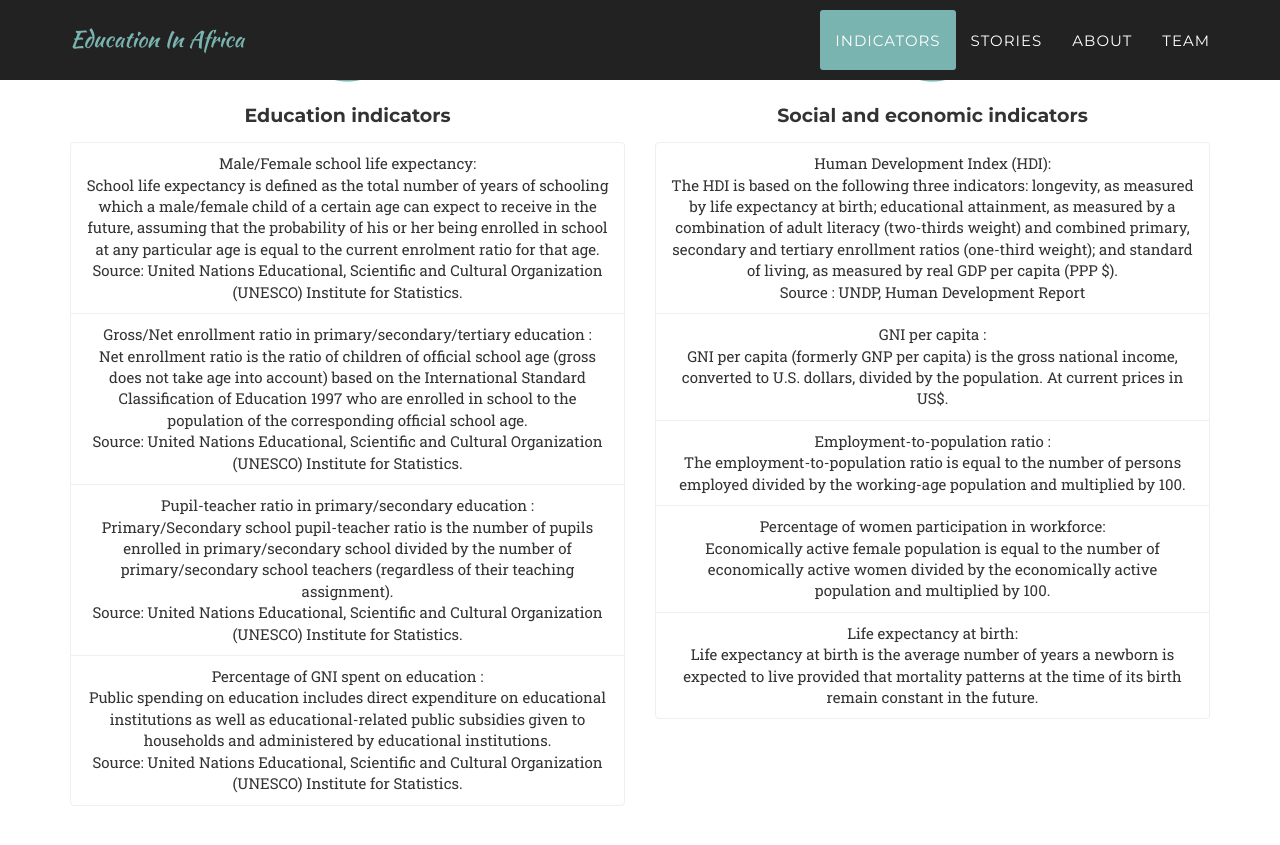
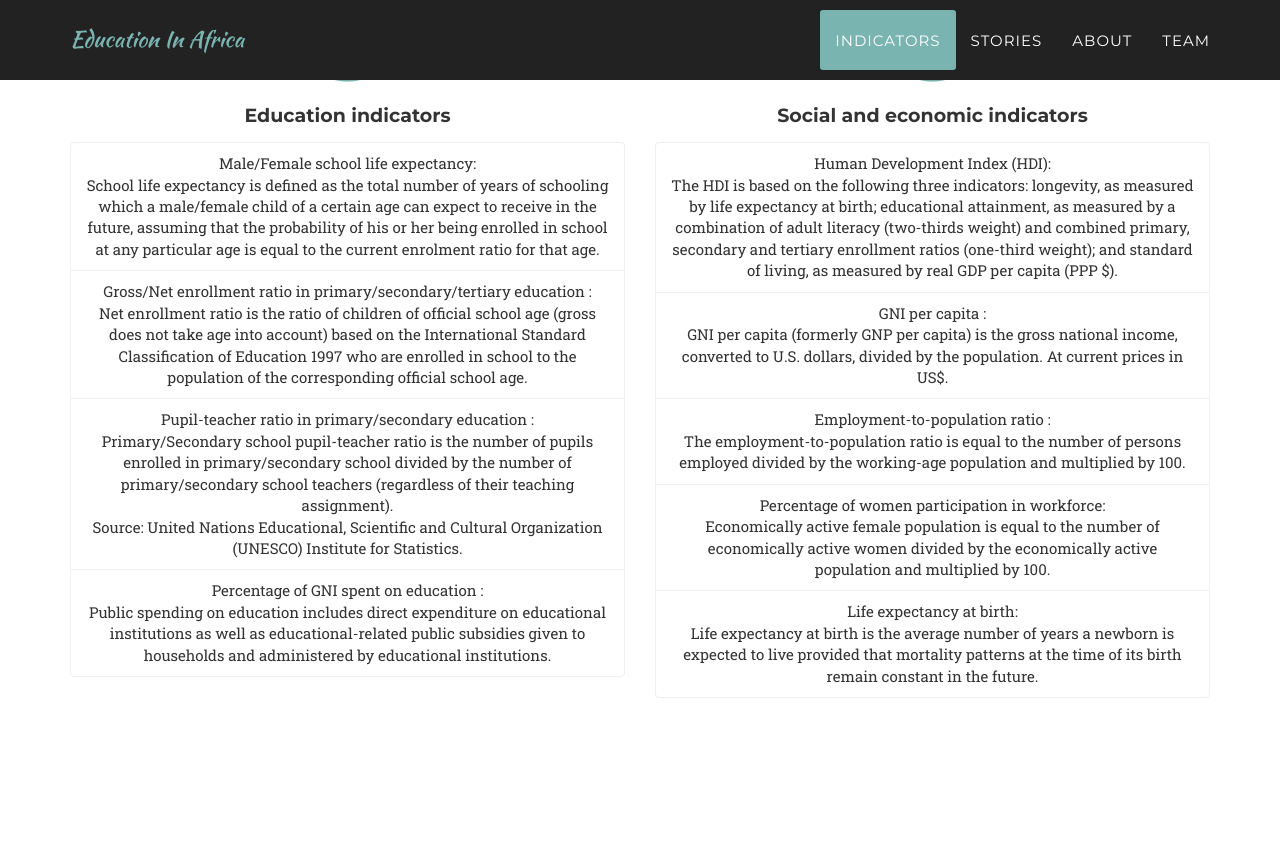
Before and after one commit to GhaliAmir/EducationInAfrica.github.io, a Jekyll site: the page built from index.html, in a window 1280 px wide and 900 px high, scrolled down 1244 px. Shown: the top 845 px of the window. Built offline with Jekyll 4.4.1, drawn with Linux system fonts in a browser that asks for light colours; some web fonts are replaced.

Commit message:
Udpate indicators description.

```diff
--- a/_includes/indicators.html
+++ b/_includes/indicators.html
@@ -15,10 +15,10 @@
         </span>
         <h4 class="service-heading">Education indicators</h4>
         <ul class="list-group list-group-flush">
-          <li class="list-group-item">Male/Female school life expectancy: <br>School life expectancy is defined as the total number of years of schooling which a male/female child of a certain age can expect to receive in the future, assuming that the probability of his or her being enrolled in school at any particular age is equal to the current enrolment ratio for that age. <br>Source: United Nations Educational, Scientific and Cultural Organization (UNESCO) Institute for Statistics.</li>
-          <li class="list-group-item">Gross/Net enrollment ratio in primary/secondary/tertiary education : <br>Net enrollment ratio is the ratio of children of official school age (gross does not take age into account) based on the International Standard Classification of Education 1997 who are enrolled in school to the population of the corresponding official school age. <br>Source: United Nations Educational, Scientific and Cultural Organization (UNESCO) Institute for Statistics.</li>
+          <li class="list-group-item">Male/Female school life expectancy: <br>School life expectancy is defined as the total number of years of schooling which a male/female child of a certain age can expect to receive in the future, assuming that the probability of his or her being enrolled in school at any particular age is equal to the current enrolment ratio for that age.</li>
+          <li class="list-group-item">Gross/Net enrollment ratio in primary/secondary/tertiary education : <br>Net enrollment ratio is the ratio of children of official school age (gross does not take age into account) based on the International Standard Classification of Education 1997 who are enrolled in school to the population of the corresponding official school age.</li>
           <li class="list-group-item">Pupil-teacher ratio in primary/secondary education : <br>Primary/Secondary school pupil-teacher ratio is the number of pupils enrolled in primary/secondary school divided by the number of primary/secondary school teachers (regardless of their teaching assignment). <br>Source: United Nations Educational, Scientific and Cultural Organization (UNESCO) Institute for Statistics.</li>
-          <li class="list-group-item">Percentage of GNI spent on education : <br>Public spending on education includes direct expenditure on educational institutions as well as educational-related public subsidies given to households and administered by educational institutions. <br>Source: United Nations Educational, Scientific and Cultural Organization (UNESCO) Institute for Statistics.</li>
+          <li class="list-group-item">Percentage of GNI spent on education : <br>Public spending on education includes direct expenditure on educational institutions as well as educational-related public subsidies given to households and administered by educational institutions.</li>
         </ul>
 
       </div>
@@ -29,7 +29,7 @@
         </span>
         <h4 class="service-heading">Social and economic indicators</h4>
         <ul class="list-group list-group-flush">
-          <li class="list-group-item">Human Development Index (HDI): <br>The HDI is based on the following three indicators: longevity, as measured by life expectancy at birth; educational attainment, as measured by a combination of adult literacy (two-thirds weight) and combined primary, secondary and tertiary enrollment ratios (one-third weight); and standard of living, as measured by real GDP per capita (PPP $). <br>Source : UNDP, Human Development Report</li>
+          <li class="list-group-item">Human Development Index (HDI): <br>The HDI is based on the following three indicators: longevity, as measured by life expectancy at birth; educational attainment, as measured by a combination of adult literacy (two-thirds weight) and combined primary, secondary and tertiary enrollment ratios (one-third weight); and standard of living, as measured by real GDP per capita (PPP $).</li>
           <li class="list-group-item">GNI per capita : <br>GNI per capita  (formerly GNP per capita) is the gross national income, converted to U.S. dollars, divided by the population. At current prices in US$.</li>
           <li class="list-group-item">Employment-to-population ratio : <br>The employment-to-population ratio is equal to the number of persons employed divided by the working-age population and multiplied by 100.</li>
           <li class="list-group-item">Percentage of women participation in workforce:<br>Economically active female population is equal to the number of economically active women divided by the economically active population and multiplied by 100.</li>
```
